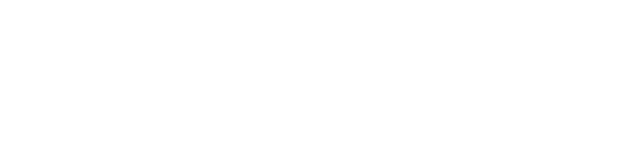
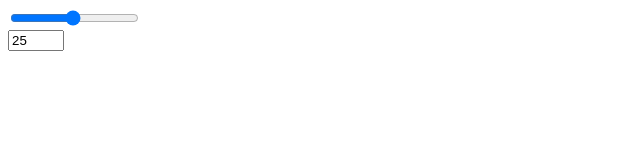
Before and after one commit to Jufebrown/challenges-static-web-1, a plain HTML site: page index.html in a window 1280 px wide. Shown: the whole page, without its empty margins (0-640 px from the left). Drawn offline with Linux system fonts and the light colour scheme.

Commit message:
added form with 2 inputs

```diff
--- a/index.html
+++ b/index.html
@@ -4,7 +4,10 @@
   <title>Calculator Challenge</title>
 </head>
 <body>
-
+  <form>
+    <div><input type="range" name="range" min="1" max="50" value="25" class="range"></div>
+    <div><input type="number" name="number" min="1" max="50" value="25" class="number"></div>
+  </form>
   <script type="text/javascript" src="main.js"></script>
 </body>
 </html>
```
